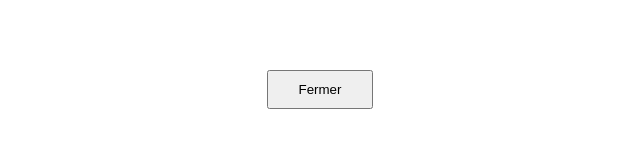
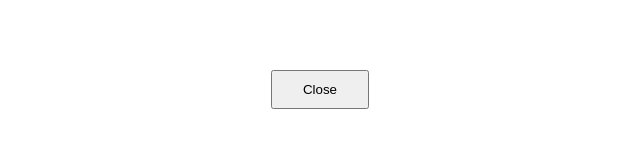
Before and after one commit to mathieu-Glt/ProjectElectronjs, an Electron app: page modal.html in a window 1000 px wide. Shown: the part 167-314 px from the top of the page, 180-820 px from the left. Drawn offline with Linux system fonts and the light colour scheme.

Commit message:
Modicifcation mot close modal page modal et caractéristique du style de la modale

```diff
--- a/modal.html
+++ b/modal.html
@@ -3,7 +3,7 @@
 <head>
     <meta charset="UTF-8">
     <meta name="viewport" content="width=device-width, initial-scale=1.0">
-    <title>Warning error</title>
+    <title>Warning error modal</title>
     <style>
         body {
             font-family: Arial, sans-serif;
@@ -22,6 +22,6 @@
 </head>
 <body>
     <div class="error"><p>You must enter a task.</p></div>
-    <button onclick="window.close()">Fermer</button>
+    <button onclick="window.close()">Close</button>
 </body>
 </html>
```
